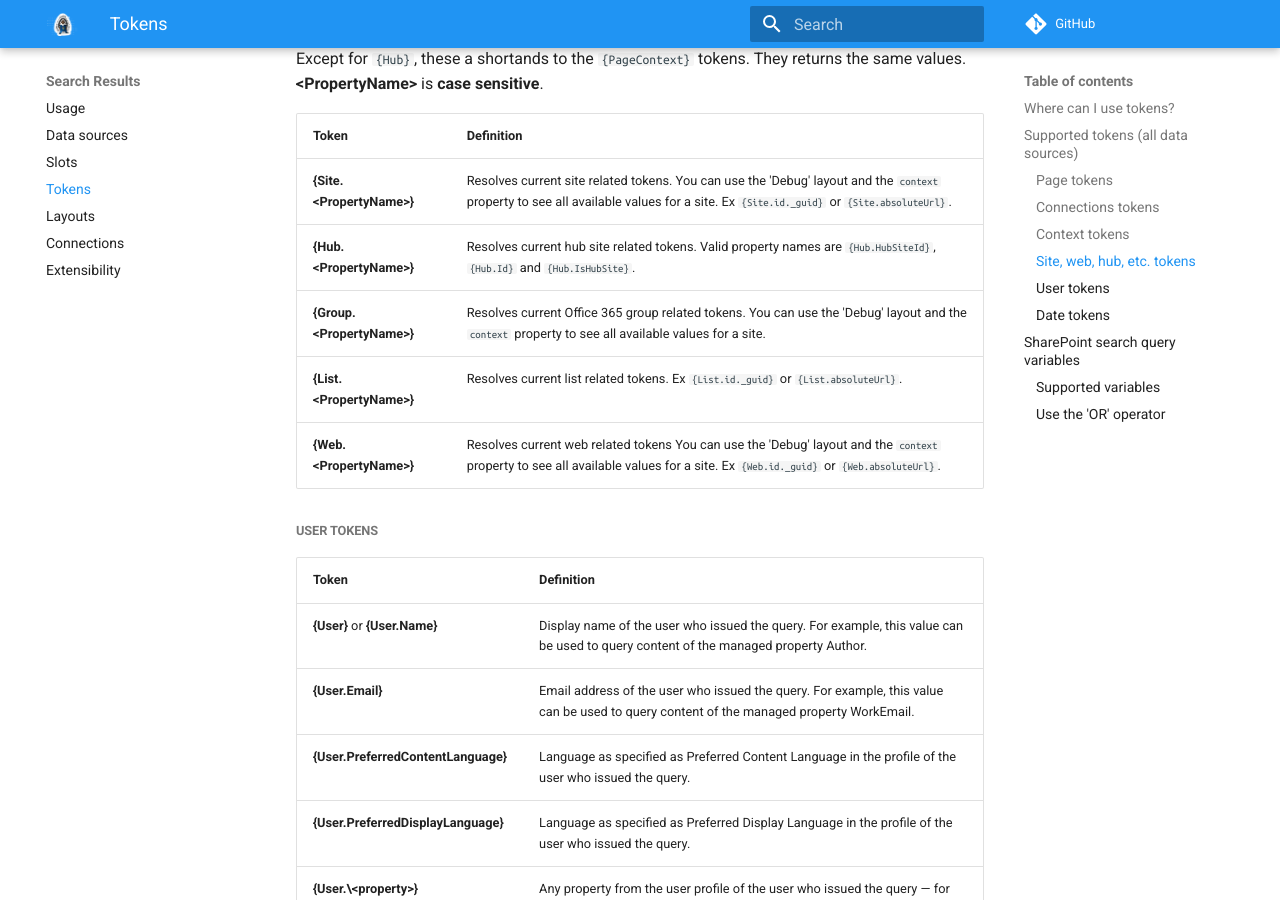
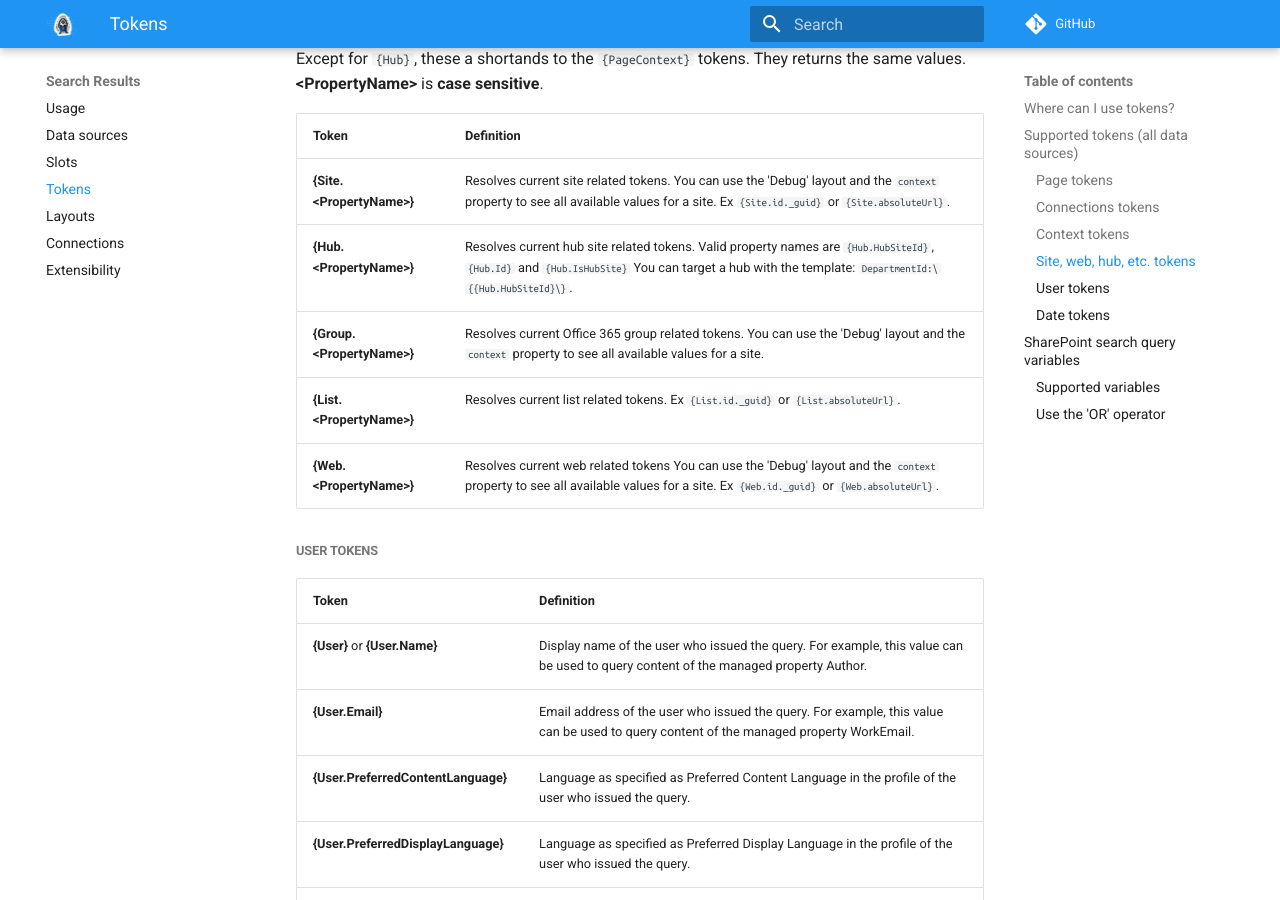
Before and after one commit to dominic5perezd/pnp-modern-search, an MkDocs documentation site: the page built from docs/usage/search-results/tokens.md, in a window 1280 px wide and 900 px high, scrolled down 2003 px. Built offline with MkDocs 1.6.1 and Material for MkDocs 9.7.7, drawn with Linux system fonts in a browser that asks for light colours; comment, search, counter and statistics services are not loaded.

Commit message:
Updated with hub example.

```diff
--- a/docs/usage/search-results/tokens.md
+++ b/docs/usage/search-results/tokens.md
@@ -60,7 +60,7 @@ Except for `{Hub}`, these a shortands to the `{PageContext}` tokens. They return
 |**Token**|**Definition**|
 |:-----|:-----|
 | **{Site.&lt;PropertyName&gt;}**| Resolves current site related tokens. You can use the 'Debug' layout and the `context` property to see all available values for a site. Ex `{Site.id._guid}` or `{Site.absoluteUrl}`.
-| **{Hub.&lt;PropertyName&gt;}** | Resolves current hub site related tokens. Valid property names are `{Hub.HubSiteId}`, `{Hub.Id}` and `{Hub.IsHubSite}`.
+| **{Hub.&lt;PropertyName&gt;}** | Resolves current hub site related tokens. Valid property names are `{Hub.HubSiteId}`, `{Hub.Id}` and `{Hub.IsHubSite}` You can target a hub with the template: `DepartmentId:\{{Hub.HubSiteId}\}`.
 | **{Group.&lt;PropertyName&gt;}** | Resolves current Office 365 group related tokens. You can use the 'Debug' layout and the `context` property to see all available values for a site.
 | **{List.&lt;PropertyName&gt;}** | Resolves current list related tokens. Ex `{List.id._guid}` or `{List.absoluteUrl}`.
 | **{Web.&lt;PropertyName&gt;}** | Resolves current web related tokens  You can use the 'Debug' layout and the `context` property to see all available values for a site. Ex `{Web.id._guid}` or `{Web.absoluteUrl}`.
```
